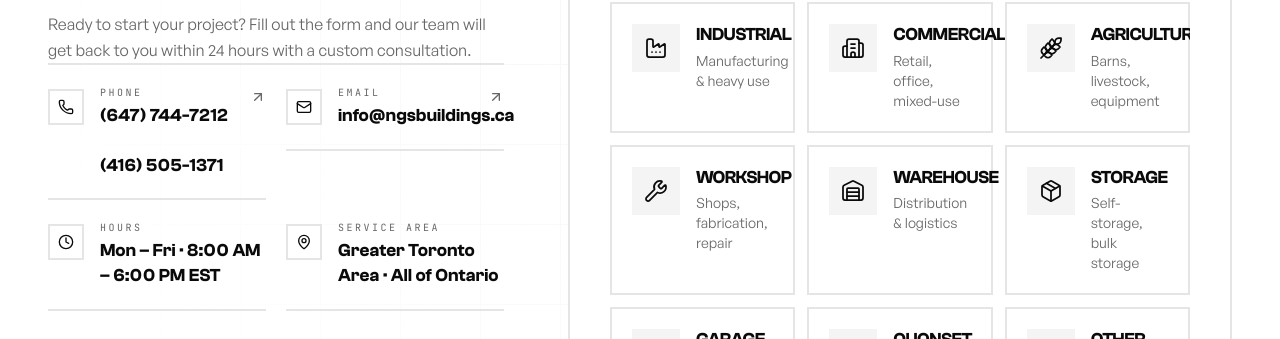
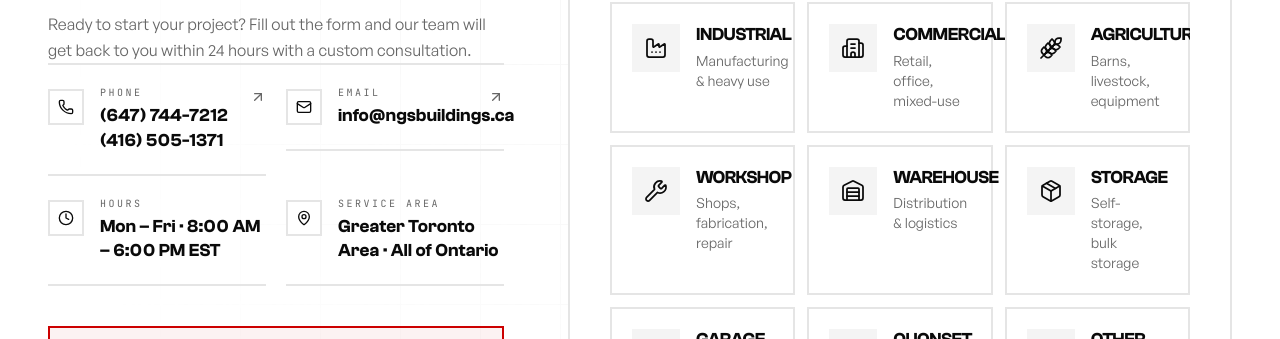
Before and after one commit to karouhifar/north-gta-steel-building, a Next.js app: page /contact in a window 1280 px wide. Shown: the part 400-739 px from the top of the page. Built offline with nearby package versions, Linux system fonts and the light colour scheme; no server answers.

Commit message:
refactor: streamline rendering of contact values in ContactHero component

```diff
--- a/components/sections/ContactHero.tsx
+++ b/components/sections/ContactHero.tsx
@@ -108,15 +108,13 @@ export function ContactHero() {
                   {c.label}
                 </div>
                 <div className="mt-1 font-clash text-base font-semibold leading-snug sm:text-lg">
-                  <p>{c.value}</p>
-                  <p>
+                  {c.value}
                   {c.valueOptional && (
                     <>
                       <br />
                       {c.valueOptional}
                     </>
                   )}
-                  </p>
                 </div>
               </div>
               {c.href && (
```
Lines whose indentation alone changed are shown as unchanged.
